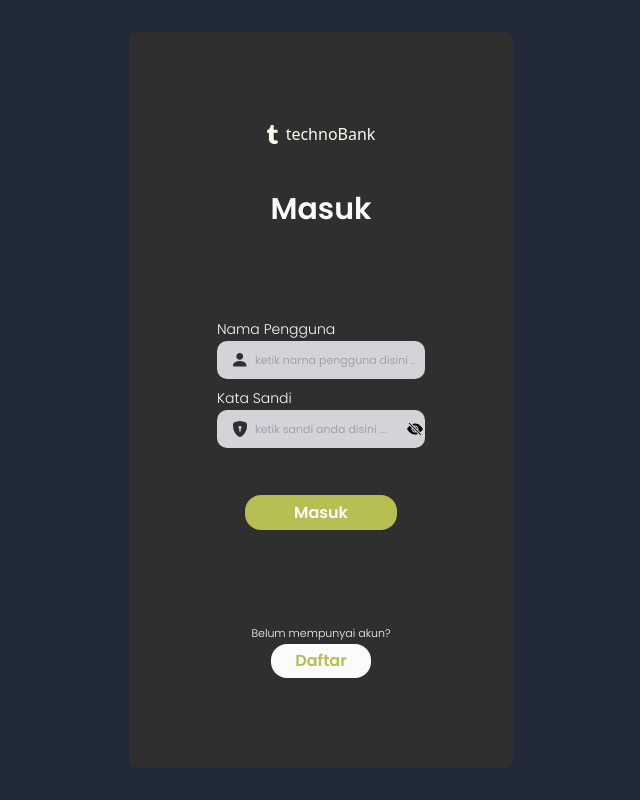
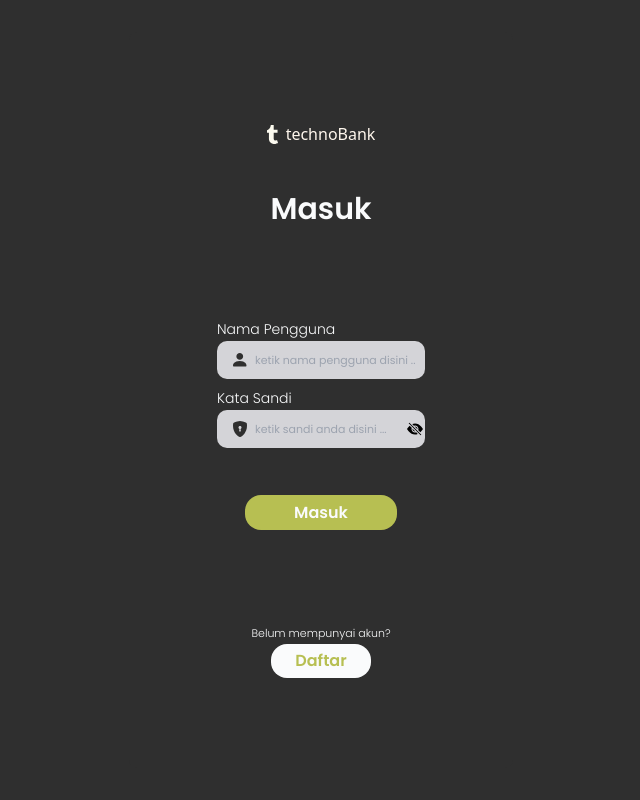
Before and after one commit to Jerrell-Marvel/hackaton-client, a Next.js app: page /login in a window 1280 px wide. Shown: the whole page, without its empty margins (319-959 px from the left). Built offline with nearby package versions, Linux system fonts and the light colour scheme.

Commit message:
update login page

```diff
--- a/src/pages/login.tsx
+++ b/src/pages/login.tsx
@@ -24,7 +24,7 @@
   const [showPassword, setShowPassword] = useState(false);
 
   return (
-    <div className="w-full min-h-screen bg-gray-800  flex justify-center items-center">
+    <div className="w-full min-h-screen bg-primary  flex justify-center items-center">
       <motion.div
         initial={{ opacity: 0 }}
         animate={{ opacity: 1 }}
```
